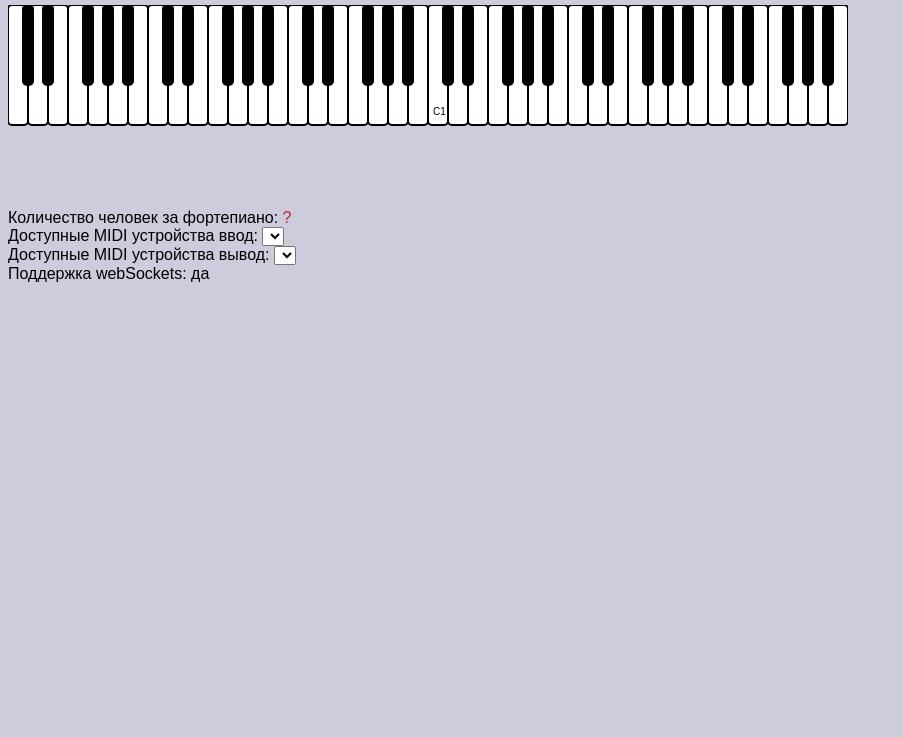
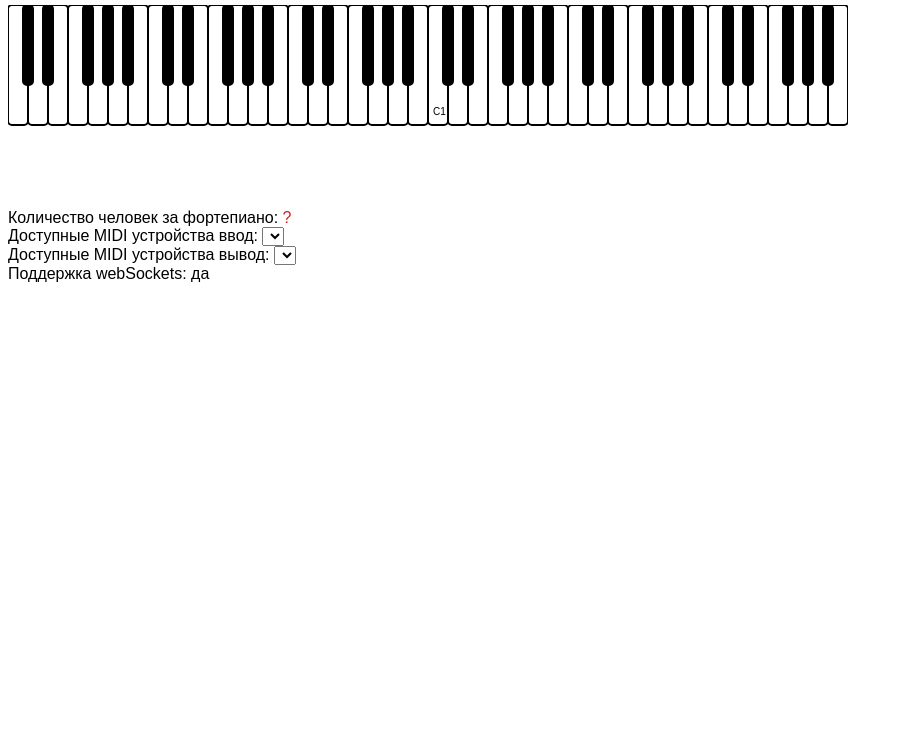
Before and after one commit to lenstr/pianoChat, a plain HTML site: page www/index.html in a window 1280 px wide. Shown: the part 63-800 px from the top of the page, without its empty margins (0-903 px from the left). Drawn offline with nearby package versions, Linux system fonts and the light colour scheme; files whose address does not match are found by name.

Commit message:
change background color

```diff
--- a/www/style.css
+++ b/www/style.css
@@ -1,6 +1,6 @@
 body {
     font-family: Arial;
-    background-color: #ccd;
+    background-color: #fff;
 }
 
 /*div {
```
